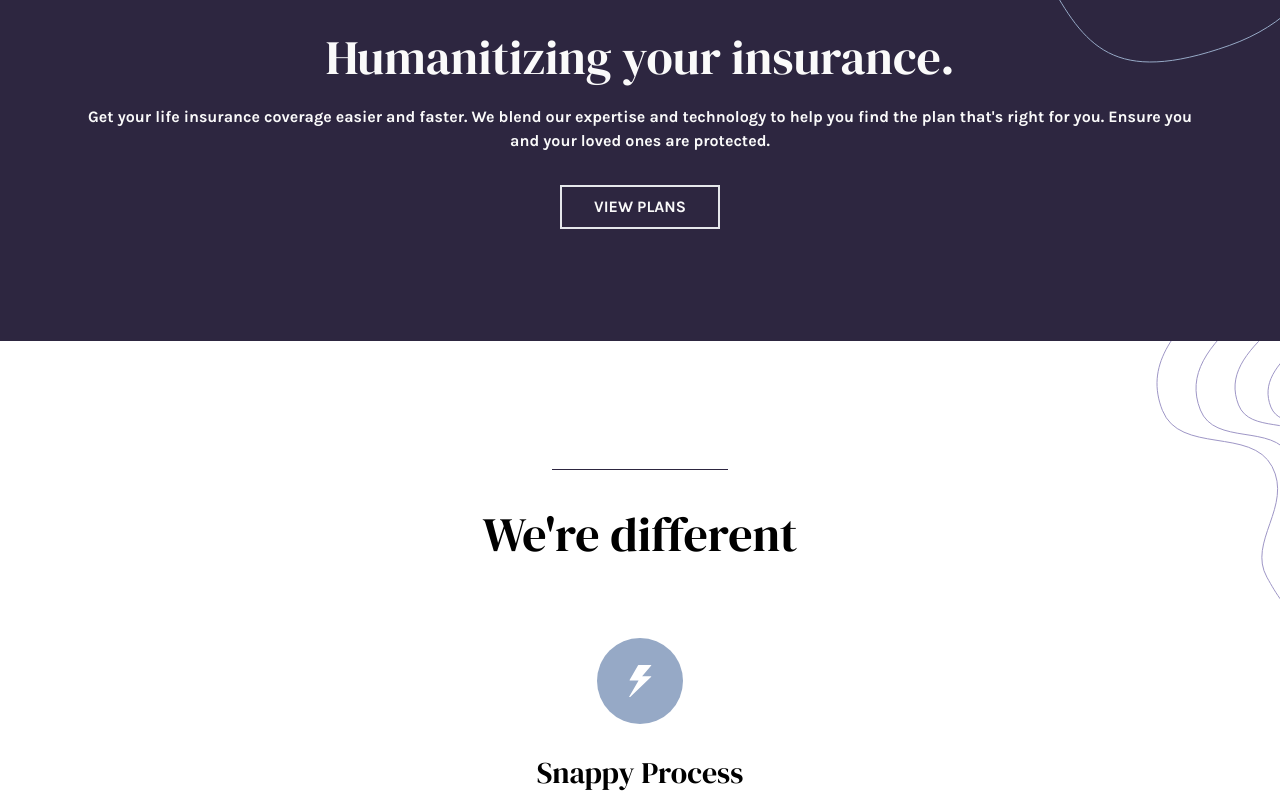
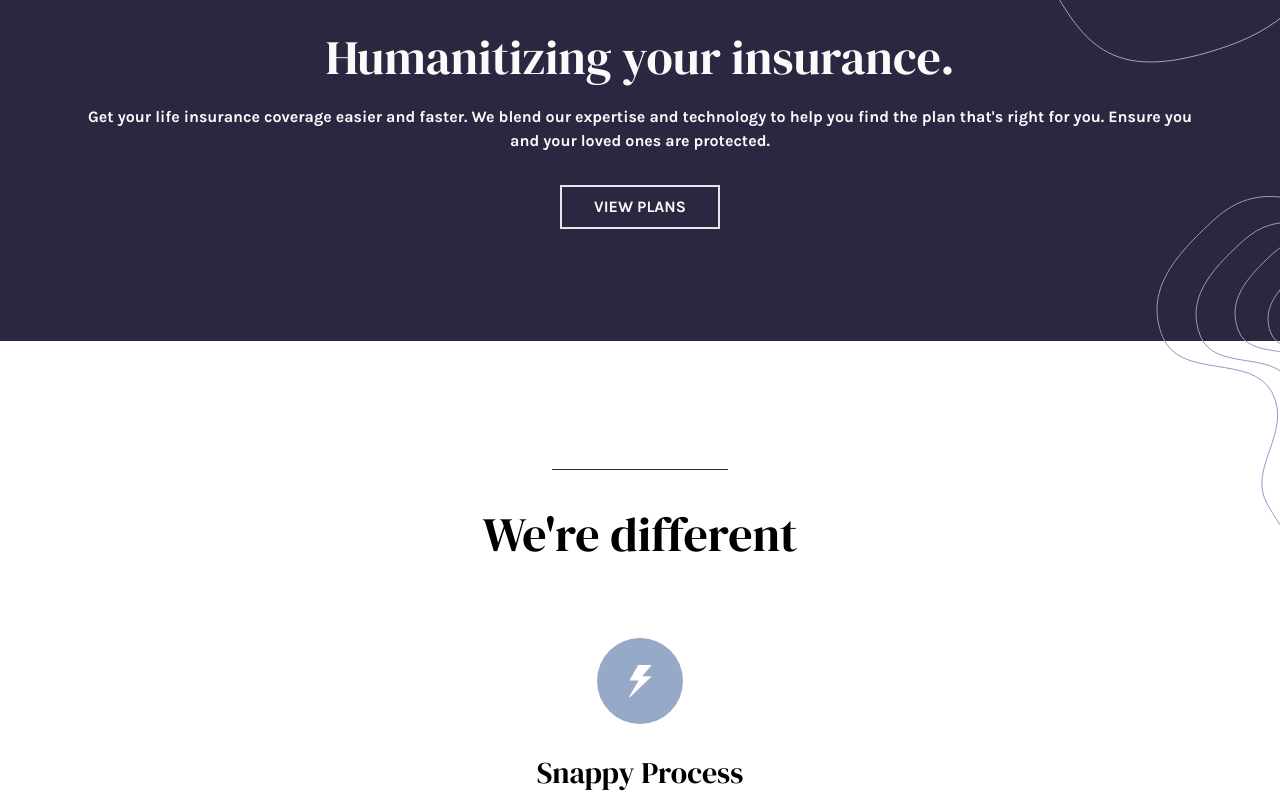
Before and after one commit to codexshell/insure-landing-page, a React (Vite) app: page / in a window 1280 px wide. Shown: the part 610-1407 px from the top of the page. Built offline with nearby package versions, Linux system fonts and the light colour scheme.

Commit message:
fix: intro right image

```diff
--- a/src/components/App/index.jsx
+++ b/src/components/App/index.jsx
@@ -11,13 +11,13 @@ function App() {
       <header>
         <MainNav />
       </header>
-      <main className="pb-36">
-        <div className="absolute right-0 top-[110%]">
-          <img src={mobileIntroRightPatternUrl} alt="" />
-        </div>
+      <main className="pb-36 relative">
         <Hero />
         <Features />
         <Banner />
+        <div className="absolute top-[30%] right-0">
+          <img src={mobileIntroRightPatternUrl} alt="" />
+        </div>
       </main>
       <footer>
         <Footer />
```
